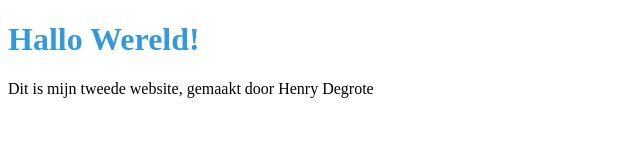
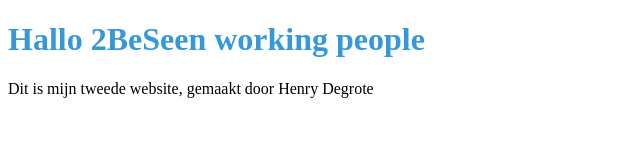
Before and after one commit to 2BeSeen/mijn-tweede-website, a plain HTML site: page index.html in a window 1280 px wide. Shown: the whole page, without its empty margins (0-640 px from the left). Drawn offline with Linux system fonts and the light colour scheme.

Commit message:
Update index.html

```diff
--- a/index.html
+++ b/index.html
@@ -6,7 +6,7 @@
     <title>Mijn Eerste Webpagina</title>
 </head><link rel="stylesheet" href="style.css">
 <body>
-    <h1>Hallo Wereld!</h1>
+    <h1>Hallo 2BeSeen working people </h1>
     <p>Dit is mijn tweede website, gemaakt door Henry Degrote</p>
 </body><script src="script.js"></script>
 </html>
```
